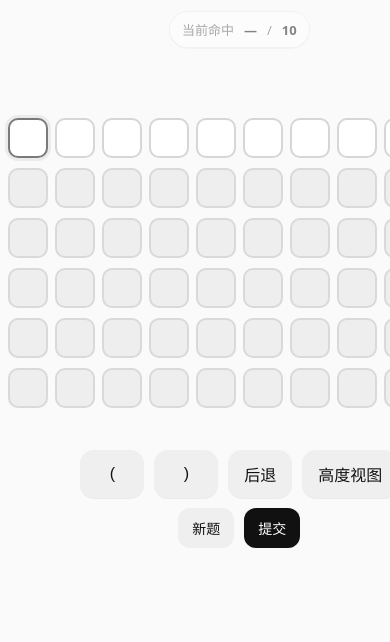
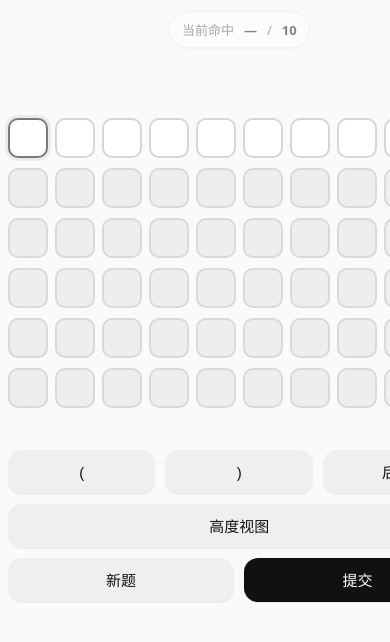
Before and after one commit to Richard-byte-bot/brackle, a plain HTML site: page index.html in a window 390 px wide. Shown: the part 78-720 px from the top of the page. Drawn offline with Linux system fonts and the light colour scheme.

Commit message:
Add files via upload

```diff
--- a/index.html
+++ b/index.html
@@ -221,12 +221,45 @@
         --cell: 40px;
         --gap: 7px;
       }
-      .kbd button{
-        padding: 12px 16px;
-        font-size: 16px;
-        min-width: 64px;
+
+      /* ✅ 括号键盘：3 等分一行，"高度视图"独占一行 */
+      .kbd{
+        width: 100%;
+        display: grid;
+        grid-template-columns: repeat(3, minmax(0, 1fr));
+        gap: 10px;
+      }
+      #toggleView{
+        grid-column: 1 / -1;
+      }
+
+      /* ✅ 底部按钮：新题/提交 等分宽度 */
+      .bar{
+        width: 100%;
+      }
+      .bar button{
+        flex: 1;
+        min-width: 0;
+      }
+
+      /* ✅ 统一“键盘 + 底部按钮”的大小 */
+      .kbd button,
+      .bar button{
+        width: 100%;
+        min-width: 0;
+        height: 44px;
+        font-size: 15px;
+        padding: 0 14px;
+        border-radius: 14px;
+        line-height: 1;
+      }
+
+      /* ✅ 让底部按钮也有一点点阴影（可选） */
+      .bar button{
+        box-shadow: 0 1px 0 rgba(0,0,0,.06);
       }
     }
+
   </style>
 </head>
 
```
